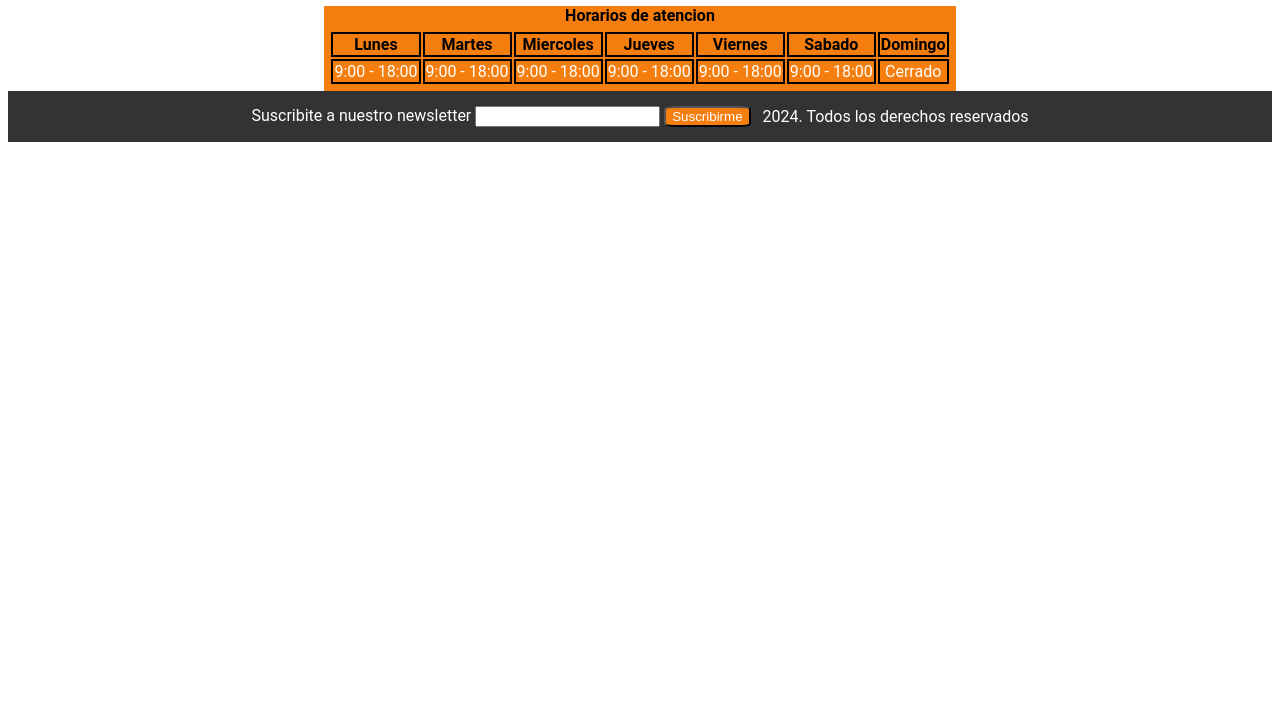
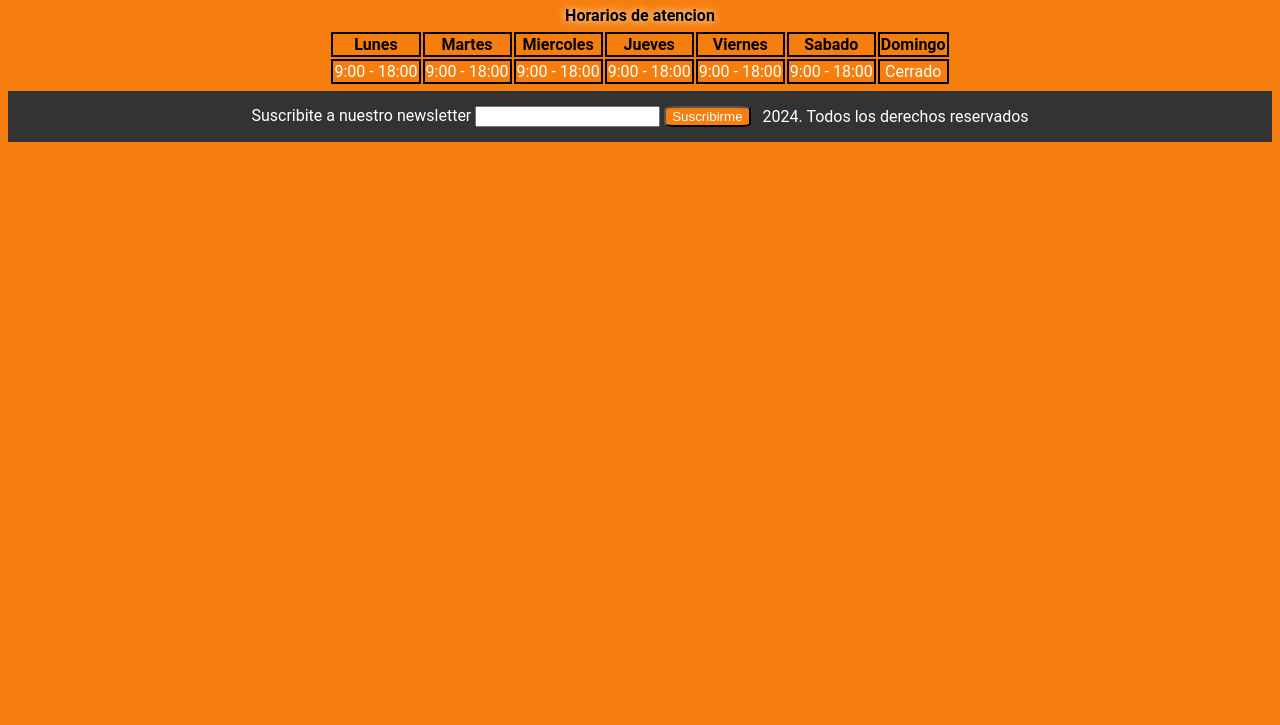
Before and after one commit to CesarMT12/project-pass, a plain HTML site: page index.html in a window 1280 px wide. Shown: the part 75-800 px from the top of the page. Drawn offline with Linux system fonts and the light colour scheme.

Commit message:
ultimos modificaciones cc feature/footer

```diff
--- a/main.css
+++ b/main.css
@@ -10,19 +10,20 @@
 
 body {
     font-family: 'Roboto', sans-serif;
+    background-color: var(--primary-color);
+
 }
 
 table{
-background-color: var(--primary-color);
+
 padding: 5px;
 text-align:center;
 margin: 0 auto;
 }
 
 caption{
-    background-color: var(--primary-color);
-
-
+    color: black;
+    text-shadow: var(--shadow-white);
 }
 
 th{
```
